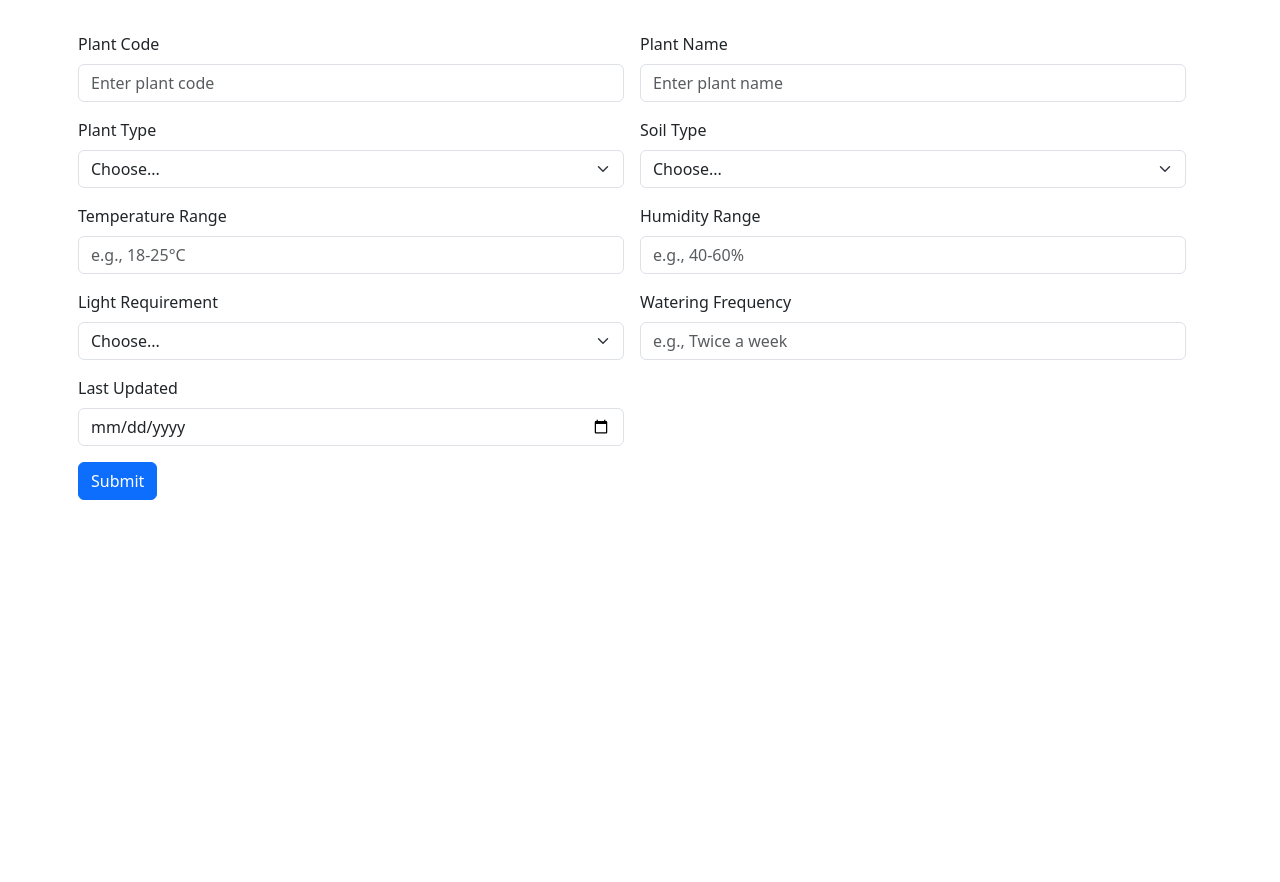
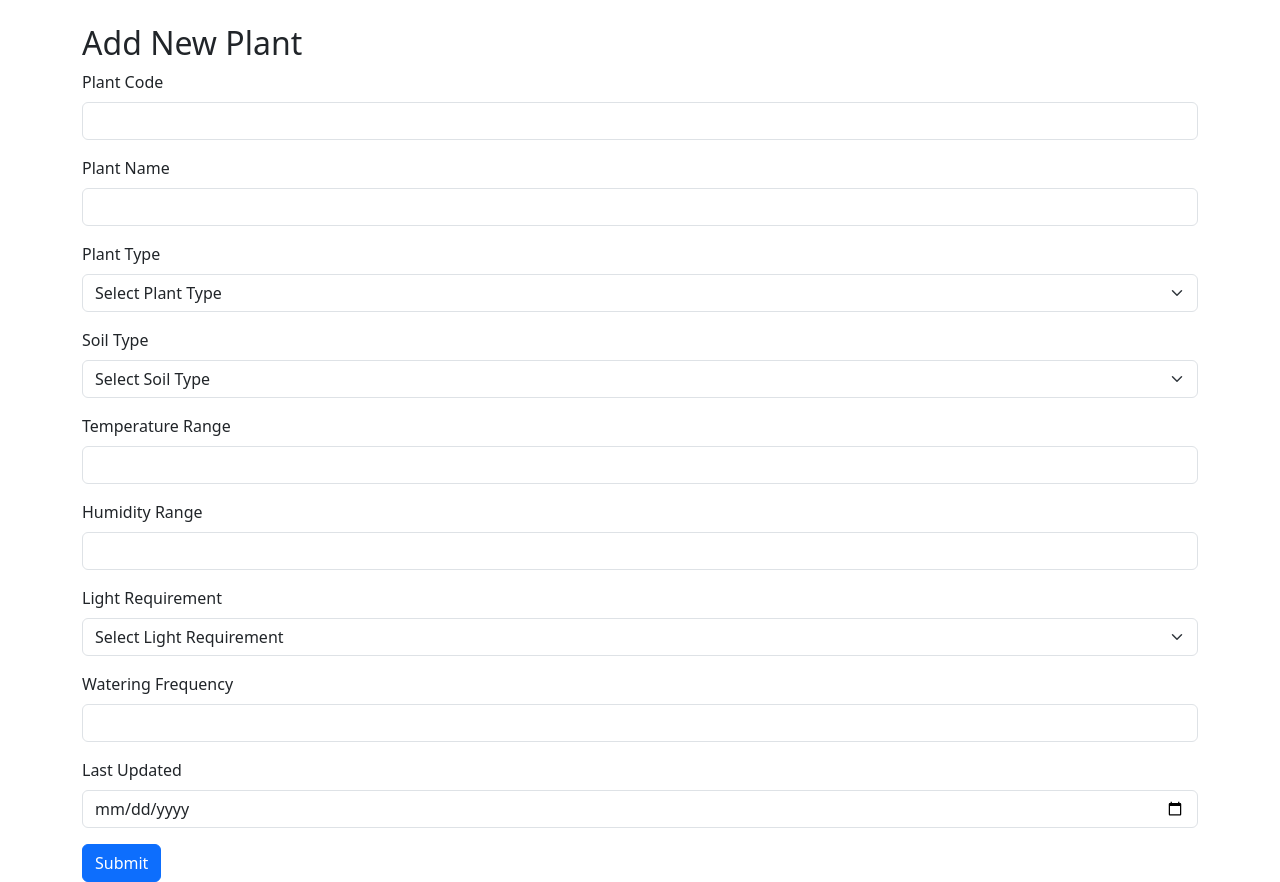
Before and after one commit to thilinaSoysa/Green-House-Front-End, an Angular app: page /plantdetails in a window 1280 px wide. Before the commit the page ends 800 px from the top, so only its background shows below. Built offline with nearby package versions, Linux system fonts and the light colour scheme.

Commit message:
Plant details adding submit button action complete

```diff
--- a/package.json
+++ b/package.json
@@ -21,6 +21,7 @@
     "@ng-bootstrap/ng-bootstrap": "^18.0.0",
     "@popperjs/core": "^2.11.8",
     "bootstrap": "^5.3.3",
+    "date-fns": "^4.1.0",
     "rxjs": "~7.8.0",
     "tslib": "^2.3.0",
     "zone.js": "~0.15.0"
--- a/src/app/components/plantdetails/plantdetails.component.html
+++ b/src/app/components/plantdetails/plantdetails.component.html
@@ -1,80 +1,58 @@
-<div class="container">
-  <div class="row">
-    <form class="row g-3">
-      <!-- Plant Code -->
-      <div class="col-md-6">
+<div class="container mt-4">
+  <h2>Add New Plant</h2>
+  <form [formGroup]="plantForm" (ngSubmit)="onSubmit()">
+    <div class="mb-3">
       <label for="plantCode" class="form-label">Plant Code</label>
-        <input type="text" class="form-control" id="plantCode" name="plantCode" placeholder="Enter plant code">
+      <input type="text" id="plantCode" class="form-control" formControlName="plantCode" />
     </div>
-
-      <!-- Plant Name -->
-      <div class="col-md-6">
+    <div class="mb-3">
       <label for="plantName" class="form-label">Plant Name</label>
-        <input type="text" class="form-control" id="plantName" name="plantName" placeholder="Enter plant name">
+      <input type="text" id="plantName" class="form-control" formControlName="plantName" />
     </div>
-
-      <!-- Plant Type -->
-      <div class="col-md-6">
+    <div class="mb-3">
       <label for="plantType" class="form-label">Plant Type</label>
-        <select id="plantType" class="form-select" name="plantType">
-          <option selected>Choose...</option>
+      <select id="plantType" class="form-select" formControlName="plantType">
+        <option value="" disabled selected>Select Plant Type</option>
         <option value="vegetable">Vegetable</option>
         <option value="fruit">Fruit</option>
         <option value="herb">Herb</option>
         <option value="other">Other</option>
       </select>
     </div>
-
-      <!-- Soil Type -->
-      <div class="col-md-6">
+    <div class="mb-3">
       <label for="soilType" class="form-label">Soil Type</label>
-        <select id="soilType" class="form-select" name="soilType">
-          <option selected>Choose...</option>
+      <select id="soilType" class="form-select" formControlName="soilType">
+        <option value="" disabled selected>Select Soil Type</option>
         <option value="sandy">Sandy</option>
         <option value="clay">Clay</option>
         <option value="loamy">Loamy</option>
       </select>
     </div>
-
-      <!-- Temperature Range -->
-      <div class="col-md-6">
+    <div class="mb-3">
       <label for="temperatureRange" class="form-label">Temperature Range</label>
-        <input type="text" class="form-control" id="temperatureRange" name="temperatureRange" placeholder="e.g., 18-25°C">
+      <input type="text" id="temperatureRange" class="form-control" formControlName="temperatureRange" />
     </div>
-
-      <!-- Humidity Range -->
-      <div class="col-md-6">
+    <div class="mb-3">
       <label for="humidityRange" class="form-label">Humidity Range</label>
-        <input type="text" class="form-control" id="humidityRange" name="humidityRange" placeholder="e.g., 40-60%">
+      <input type="text" id="humidityRange" class="form-control" formControlName="humidityRange" />
     </div>
-
-      <!-- Light Requirement -->
-      <div class="col-md-6">
+    <div class="mb-3">
       <label for="lightRequirement" class="form-label">Light Requirement</label>
-        <select id="lightRequirement" class="form-select" name="lightRequirement">
-          <option selected>Choose...</option>
+      <select id="lightRequirement" class="form-select" formControlName="lightRequirement">
+        <option value="" disabled selected>Select Light Requirement</option>
         <option value="fullSun">Full Sun</option>
         <option value="partialSun">Partial Sun</option>
         <option value="shade">Shade</option>
       </select>
     </div>
-
-      <!-- Watering Frequency -->
-      <div class="col-md-6">
+    <div class="mb-3">
       <label for="wateringFrequency" class="form-label">Watering Frequency</label>
-        <input type="text" class="form-control" id="wateringFrequency" name="wateringFrequency" placeholder="e.g., Twice a week">
+      <input type="text" id="wateringFrequency" class="form-control" formControlName="wateringFrequency" />
     </div>
-
-      <!-- Last Updated -->
-      <div class="col-md-6">
+    <div class="mb-3">
       <label for="lastUpdated" class="form-label">Last Updated</label>
-        <input type="date" class="form-control" id="lastUpdated" name="lastUpdated">
+      <input type="date" id="lastUpdated" class="form-control" formControlName="lastUpdated" />
     </div>
-
-      <!-- Submit Button -->
-      <div class="col-12">
     <button type="submit" class="btn btn-primary">Submit</button>
-      </div>
   </form>
 </div>
-</div>
--- a/src/app/components/plantdetails/plantdetails.component.ts
+++ b/src/app/components/plantdetails/plantdetails.component.ts
@@ -1,4 +1,8 @@
 import { Component } from '@angular/core';
+import { FormBuilder, FormGroup, Validators } from '@angular/forms';
+import { PlantService } from '../../services/plant.service';
+import { Plant } from '../../model/plant.model';
+import { format } from 'date-fns';
 
 @Component({
   selector: 'app-plantdetails',
@@ -8,5 +12,46 @@ import { Component } from '@angular/core';
   styleUrl: './plantdetails.component.css'
 })
 export class PlantdetailsComponent {
+  plantForm: FormGroup;
+
+  constructor(private fb: FormBuilder, private plantService: PlantService) {
+    this.plantForm = this.fb.group({
+      plantCode: ['', Validators.required],
+      plantName: ['', Validators.required],
+      plantType: ['', Validators.required],
+      soilType: ['', Validators.required],
+      temperatureRange: ['', Validators.required],
+      humidityRange: ['', Validators.required],
+      lightRequirement: ['', Validators.required],
+      wateringFrequency: ['', Validators.required],
+      lastUpdated: ['', Validators.required],
+    });
+  }
+
+  onSubmit(): void {
+    if (this.plantForm.valid) {
+      const plantData: Plant = this.plantForm.value;
+      if (plantData.lastUpdated) {
+        const date = new Date(plantData.lastUpdated);
+        const formattedDate = `${date.getMonth() + 1}/${date.getDate()}/${date.getFullYear()}`;
+        plantData.lastUpdated = formattedDate;
+      }
+      console.log('Sending data to backend:', plantData); // Log the data before sending
+
+      this.plantService.addPlant(plantData).subscribe({
+        next: () => {
+          alert('Plant added successfully!');
+          this.plantForm.reset();
+        },
+        error: (err) => {
+          console.error('Error response from backend:', err); // Log error details
+          alert('Failed to add plant.');
+        },
+      });
+    } else {
+      alert('Please fill out all required fields.');
+    }
+  }
+
 
 }
--- a/src/app/model/plant.model.ts
+++ b/src/app/model/plant.model.ts
@@ -7,5 +7,5 @@ export interface Plant {
     humidityRange?: string;
     lightRequirement?: string;
     wateringFrequency?: string;
-    lastUpdated?: Date; // Optional field for last updated time
+    lastUpdated?: string; // Optional field for last updated time
   }
--- a/src/app/services/plant.service.ts
+++ b/src/app/services/plant.service.ts
@@ -36,4 +36,9 @@ export class PlantService {
     deletePlant(plantCode: string): Observable<void> {
       return this.http.delete<void>(`${this.apiUrl}/${plantCode}`);
     }
+
+    addPlant(plant: Plant): Observable<Plant> {
+      return this.http.post<Plant>(`${this.apiUrl}/create`, plant);
+    }
+
 }
```
Also changed, not shown: 1 other file (tests, documents, lock files or other folders). Lines whose indentation alone changed are shown as unchanged.
